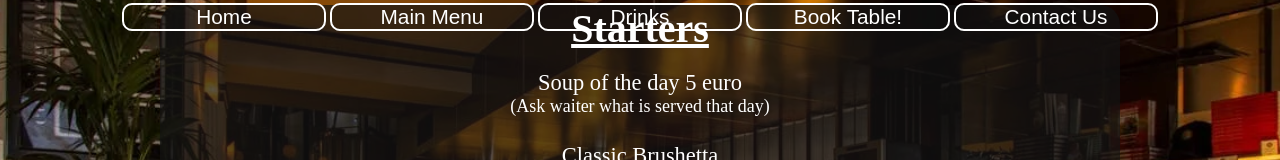
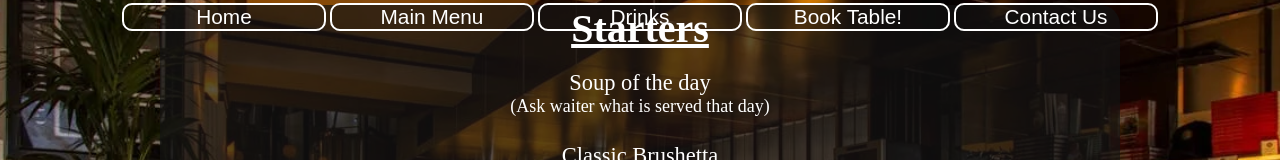
Before and after one commit to aboczek/Gourmet, a plain HTML site: page mainmenu.html in a window 1280 px wide. Shown: the part 225-385 px from the top of the page. Drawn offline with Linux system fonts and the light colour scheme; a web font is replaced by a local one.

```diff
--- a/mainmenu.html
+++ b/mainmenu.html
@@ -45,7 +45,7 @@
         <br>
         <h3>
             <ul>
-                <li>Soup of the day         5 euro</li>
+                <li>Soup of the day</li>
                 <p>(Ask waiter what is served that day)</p>
                 <br>
                 <li>Classic Brushetta</li>
```
Also changed, not shown: 1 other file.
